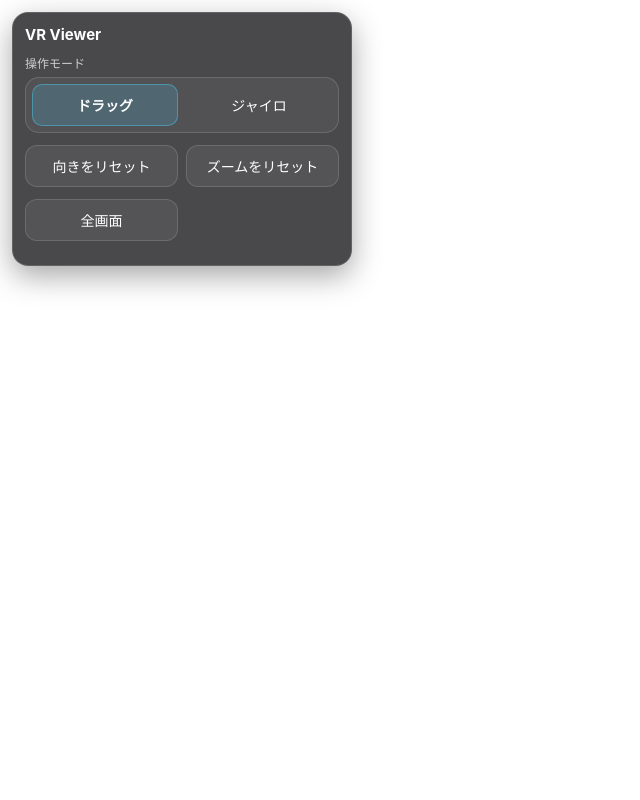
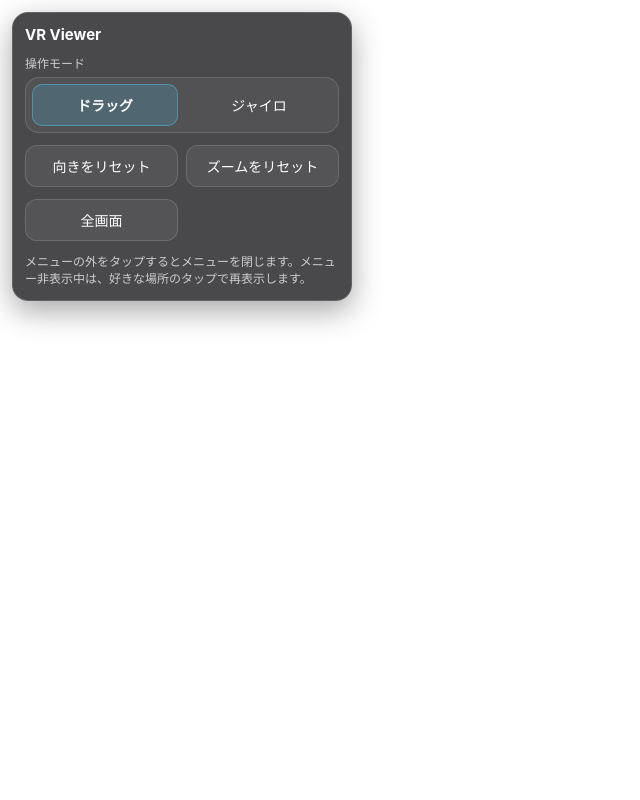
Before and after one commit to ryouta8080/nillfile, a PHP site: template app/view/data/player_vr.phtml in a window 1280 px wide. Shown: the whole page, without its empty margins (0-640 px from the left). Run offline with PHP 8.4, Linux system fonts and the light colour scheme; the template is opened without the code that fills it, so the values that code supplies are empty.

Commit message:
メニューの表示非表示の説明を追加

```diff
--- a/app/view/data/player_vr.phtml
+++ b/app/view/data/player_vr.phtml
@@ -60,6 +60,12 @@ $presetCount = count($imagePresets);
     button{
       width:100%; min-height:42px; border-radius:12px; border:1px solid var(--panel-border);
       background:rgba(255,255,255,.06); color:#fff; padding:10px 12px; font-size:14px;
+    }
+
+    .hint{
+      font-size:12px;
+      color:var(--muted);
+      line-height:1.45;
     }
 
     .switch-group{
@@ -200,6 +206,8 @@ $presetCount = count($imagePresets);
       <button id="fullscreenBtn" type="button">全画面</button>
       <button id="vrBtn" type="button">VR</button>
     </div>
+
+    <div class="hint">メニューの外をタップするとメニューを閉じます。メニュー非表示中は、好きな場所のタップで再表示します。</div>
   </div>
 
   <div id="loadingOverlay">
```
